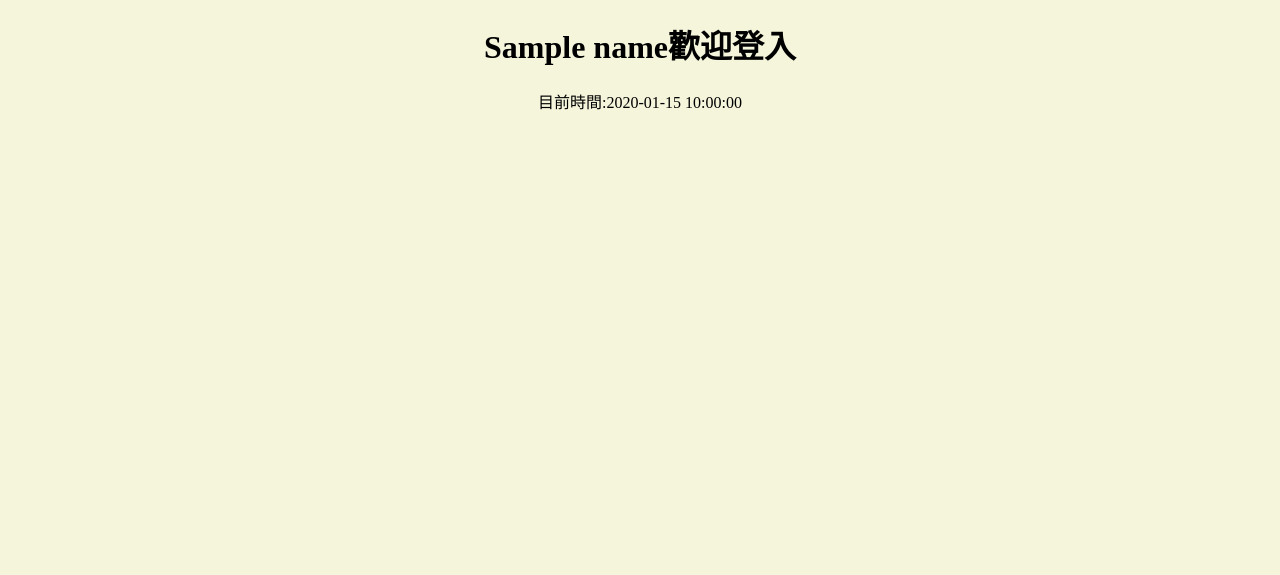
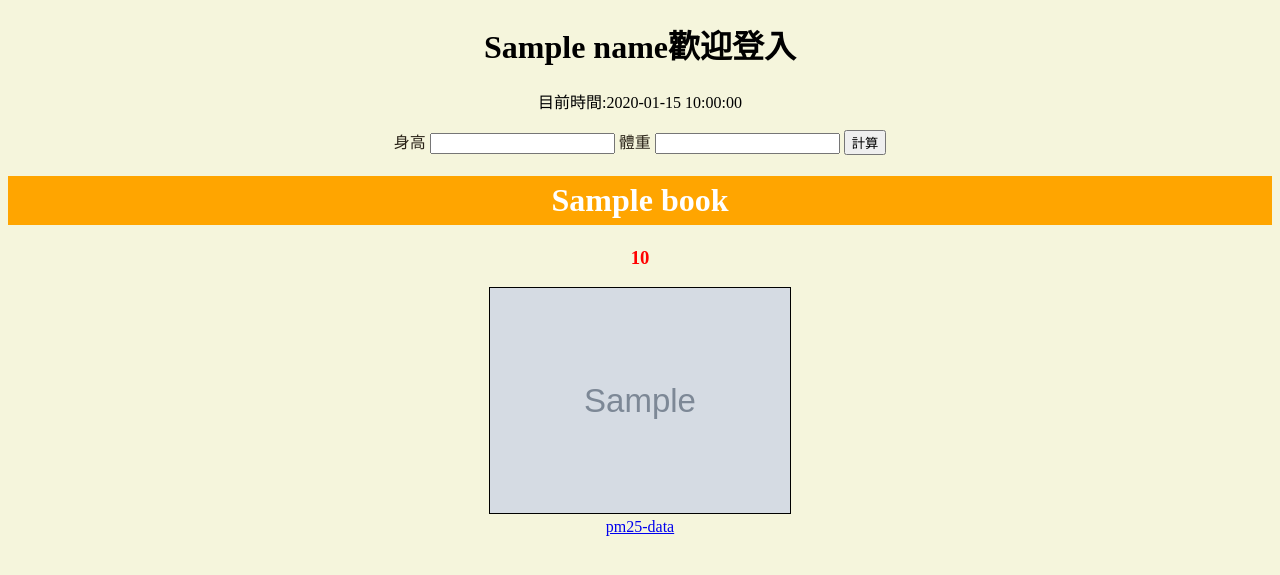
Before and after one commit to zcw1209/flask-pm25, a Flask app: template templates/index.html in a window 1280 px wide. Shown: the top 575 px of the page. Run offline with Flask 3, Linux system fonts and the light colour scheme; the template is opened without the code that fills it: most values are stand-ins (such as "Sample title", 1, 10 or a date in 2020); grey boxes marked "Sample" are stand-in pictures.

Commit message:
8:02下課

```diff
--- a/app.py
+++ b/app.py
@@ -1,4 +1,4 @@
-from flask import Flask, render_template
+from flask import Flask, render_template, request
 from datetime import datetime
 import pandas as pd
 import pymysql
@@ -9,10 +9,50 @@ app = Flask(__name__)
 @app.route("/")
 def index():
     # return f"<h1>Hello World!</h1><br>{datetime.now()}"
+    books = [
+        {
+            "name": "Python book",
+            "price": 299,
+            "image_url": "https://im2.book.com.tw/image/getImage?i=https://www.books.com.tw/img/CN1/136/11/CN11361197.jpg&v=58096f9ck&w=348&h=348",
+        },
+        {
+            "name": "Java book",
+            "price": 399,
+            "image_url": "https://im1.book.com.tw/image/getImage?i=https://www.books.com.tw/img/001/087/31/0010873110.jpg&v=5f7c475bk&w=348&h=348",
+        },
+        {
+            "name": "C# book",
+            "price": 499,
+            "image_url": "https://im1.book.com.tw/image/getImage?i=https://www.books.com.tw/img/001/036/04/0010360466.jpg&v=62d695bak&w=348&h=348",
+        },
+    ]
+
+    books = []
+    if books:
+        for book in books:
+            print(book["name"])
+            print(book["price"])
+            print(book["image_url"])
+    else:
+        print("販售完畢")
+
     username = "chase"
     nowtime = datetime.now().strftime("%Y-%m-%d")
     print(username, nowtime)
-    return render_template("index.html", name=username, now=nowtime)
+    return render_template("index.html", name=username, now=nowtime, books=books)
+
+
+@app.route("/bmi")
+def get_bmi():
+    # args->GET
+    height = eval(request.args.get("height"))
+    weight = eval(request.args.get("weight"))
+
+    print(height, weight)
+
+    bmi = round(weight / (height / 100) ** 2, 2)
+
+    return {"height": height, "weight": weight, "bmi": bmi}
 
 
 @app.route("/pm25-data")
--- a/templates/index.html
+++ b/templates/index.html
@@ -9,11 +9,49 @@
             text-align: center;
             background-color: beige;
         }
+        .price{
+            color: red;
+        }
+        .title{
+            background-color: orange;
+            color: white;
+            padding: 6px;
+        }
+        img{
+            border: 1px solid black;
+            width: 300px;
+        }
+        form{
+            color: rgb(43, 36, 25);
+        }
     </style>
 </head>
 <body>
     <h1>{{name}}歡迎登入</h1>
     <p>目前時間:{{now}}</p>
+
+    <form action="/bmi">
+        <label for="">身高</label>
+        <input type="number" name="height">
+        <label for="">體重</label>
+        <input type="number" name="weight">
+        <button type="submit">計算</button>
+    </form>
+
+
+
+    {% if books %}
+    {% for book in books %}
+    <h1 class="title">{{book.name}}</h1>
+    <h3 class="price">{{book.price}}</h3>
+    <img src="{{book.image_url}}" alt="">
+    {% endfor %}
+    {% else %}
+    <h1 style="color: white;">販售完畢，目前無書籍</h1>
+    {% endif %}
+
+    <br>
+    <a href="/pm25-data">pm25-data</a>
 </body>
 </body>
 </html>
```
